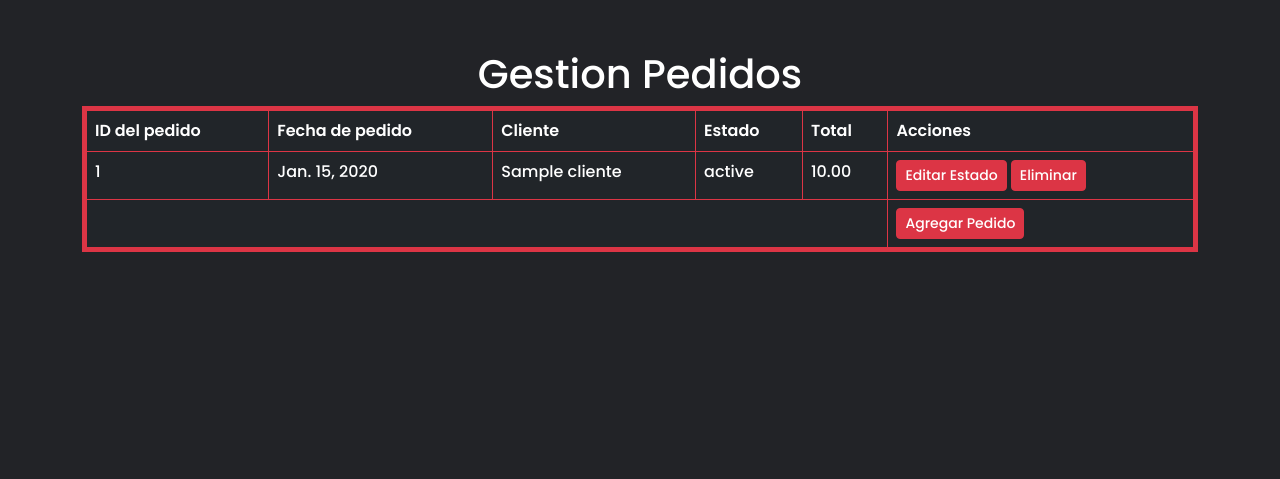
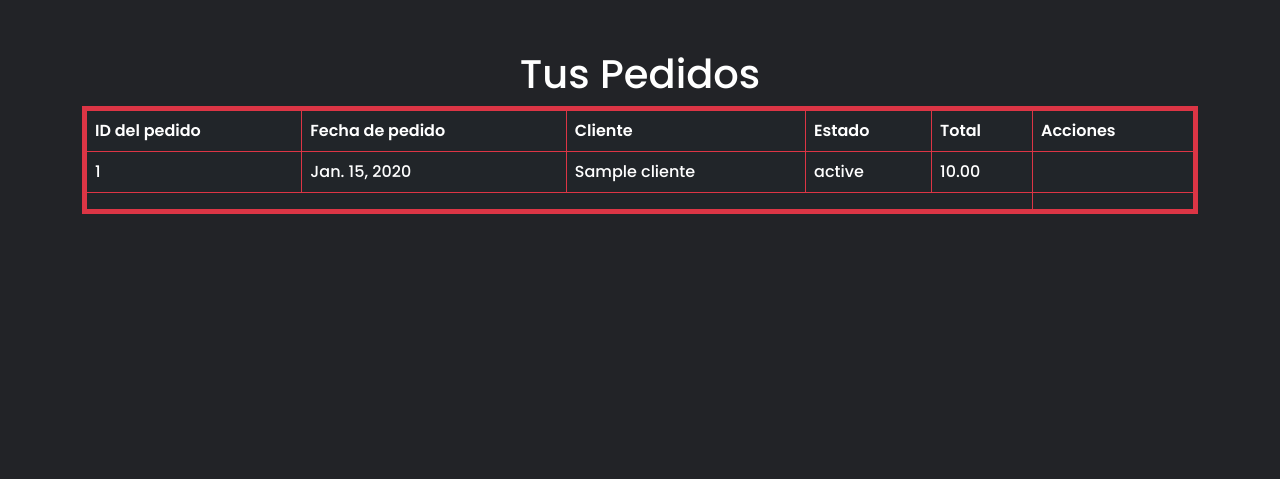
Before and after one commit to BorisSMorales/grupal_m7, a Django app: page /pedidos/ in a window 1280 px wide. Shown: the part 70-549 px from the top of the page. Run offline with Django 4.2, Linux system fonts and the light colour scheme; tables that the repository leaves empty hold one stand-in row (values such as "Sample post"); some libraries are stand-ins or nearby versions.

Commit message:
Update lista_pedidos.html

```diff
--- a/grupal/principal/templates/telovendo3app/lista_pedidos.html
+++ b/grupal/principal/templates/telovendo3app/lista_pedidos.html
@@ -1,10 +1,14 @@
 {% extends 'telovendo3app/base.html' %}
 {% load static %}
 
-
 {% block content %}
 
-<h1 class="text-center mt-5">Gestion Pedidos</h1>
+{% if user.is_staff %}
+    <h1 class="text-center mt-5">Gestión de Pedidos</h1>
+{% else %}
+    <h1 class="text-center mt-5">Tus Pedidos</h1>
+{% endif %}
+
 
 <section>
     <div class="container">
@@ -29,21 +33,31 @@
                         <td>{{ pedido.estado }}</td>
                         <td>{{ pedido.total }}</td>
                         <td>
+                            {% if user.is_staff  %}
+                                <a class="btn btn-sm btn-danger" href="{% url 'eliminar_pedido' pedido.id %}" role="button">Eliminar</a>
+                            {% endif %}
+                            {% if user.is_authenticated and pedido.estado in "Pendiente,procesando" and pedido.cliente.id == user.id %}
+                                <a class="btn btn-sm btn-danger" href="{% url 'eliminar_pedido' pedido.id %}" role="button">Eliminar</a>
+                            {% endif %}
+
+                            {% if user.is_staff %}
                                 <a class="btn btn-sm btn-danger" href="{% url 'actualizar_estado_pedido' pedido.id %}" role="button">Editar Estado</a>
-                                <a class="btn btn-sm btn-danger" href="{% url 'eliminar_pedido' pedido.id %}" role="button">Eliminar</a>
+                            {% endif %}
                         </td>
                     </tr>
                     {% endfor %}
                     <tr>
                         <td colspan="5"></td>
                         <td>
+                            {% if user.is_staff %}
                                 <a class="btn btn-sm btn-danger" href="{% url 'agregar_pedido' %}" role="button">Agregar Pedido</a>
+                            {% endif %}
                         </td>
                     </tr>
                 </tbody>
             </table>
         </div>
     </div>
-</div>
+</section>
 
 {% endblock %}
```
Lines whose indentation alone changed are shown as unchanged.
